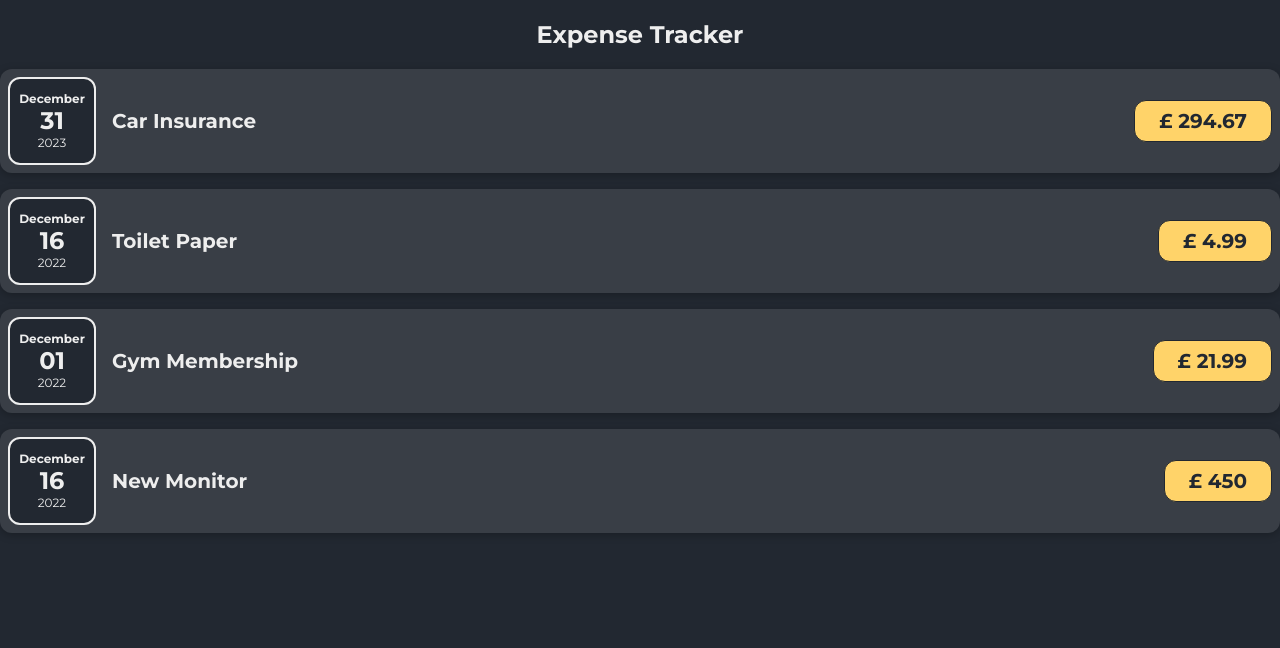
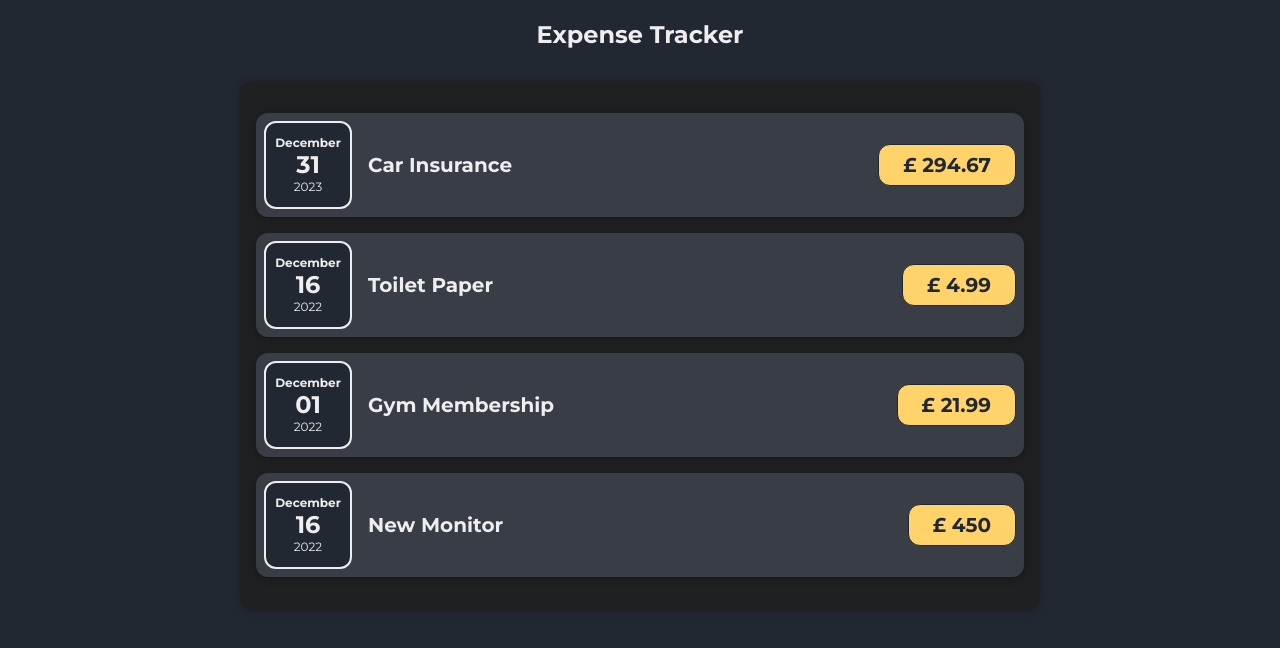
Before and after one commit to MikesonO/expense-tracker, a JavaScript app: page / in a window 1280 px wide. Shown: the top 648 px of the page. Built offline with nearby package versions, Linux system fonts and the light colour scheme.

Commit message:
Add Expenses component

```diff
--- a/src/App.js
+++ b/src/App.js
@@ -1,4 +1,4 @@
-import ExpenseItem from './components/ExpenseItem';
+import Expenses from './components/Expenses';
 
 function App() {
   const expenses = [
@@ -31,26 +31,7 @@
   return (
     <div>
       <h2 id="title">Expense Tracker</h2>
-      <ExpenseItem
-        title={expenses[0].title}
-        amount={expenses[0].ammount}
-        date={expenses[0].date}
-      />
-      <ExpenseItem
-        title={expenses[1].title}
-        amount={expenses[1].ammount}
-        date={expenses[1].date}
-      />
-      <ExpenseItem
-        title={expenses[2].title}
-        amount={expenses[2].ammount}
-        date={expenses[2].date}
-      />
-      <ExpenseItem
-        title={expenses[3].title}
-        amount={expenses[3].ammount}
-        date={expenses[3].date}
-      />
+      <Expenses expense={expenses}/>
     </div>
   );
 }
--- /dev/null
+++ b/src/components/Expenses.js
@@ -0,0 +1,35 @@
+import ExpenseItem from './ExpenseItem';
+import './Expenses.scss';
+
+function Expenses (data) {
+
+  const expense = data.expense;
+
+  return (
+    <div className='expenses'>
+      <ExpenseItem
+      title={expense[0].title}
+      amount={expense[0].ammount}
+      date={expense[0].date}
+    />
+    <ExpenseItem
+      title={expense[1].title}
+      amount={expense[1].ammount}
+      date={expense[1].date}
+    />
+    <ExpenseItem
+      title={expense[2].title}
+      amount={expense[2].ammount}
+      date={expense[2].date}
+    />
+    <ExpenseItem
+      title={expense[3].title}
+      amount={expense[3].ammount}
+      date={expense[3].date}
+    />
+  </div>
+  );
+
+}
+
+export default Expenses;
--- /dev/null
+++ b/src/components/Expenses.scss
@@ -0,0 +1,13 @@
+//Color Variable
+$color1: #1E2022;
+$color2: #00000040;
+
+.expenses {
+  padding: 1rem;
+  background-color: $color1;
+  margin: 2rem auto;
+  width: 50rem;
+  max-width: 95%;
+  border-radius: 12px;
+  box-shadow: 0 1px 8px $color2;
+}
```
